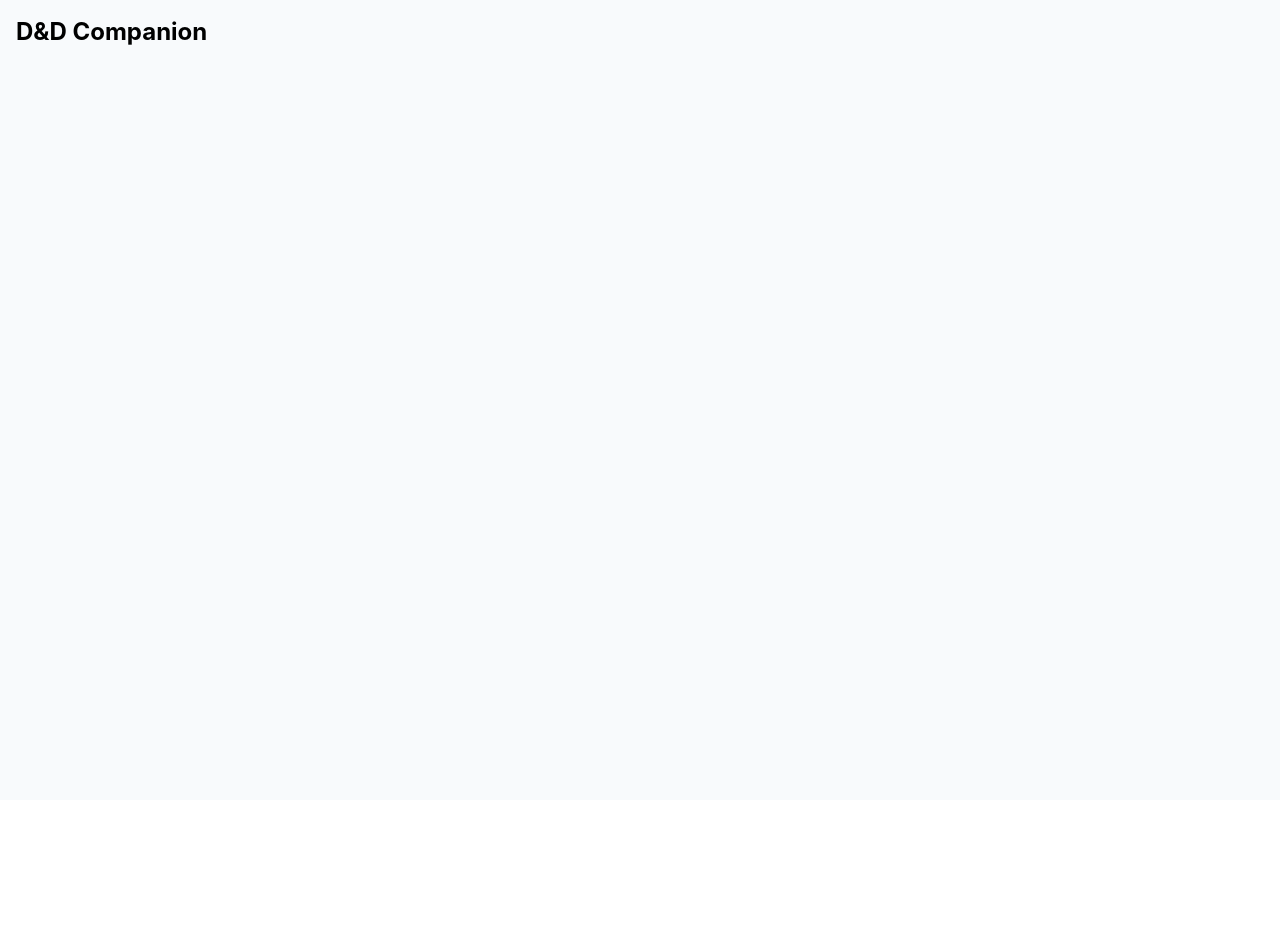
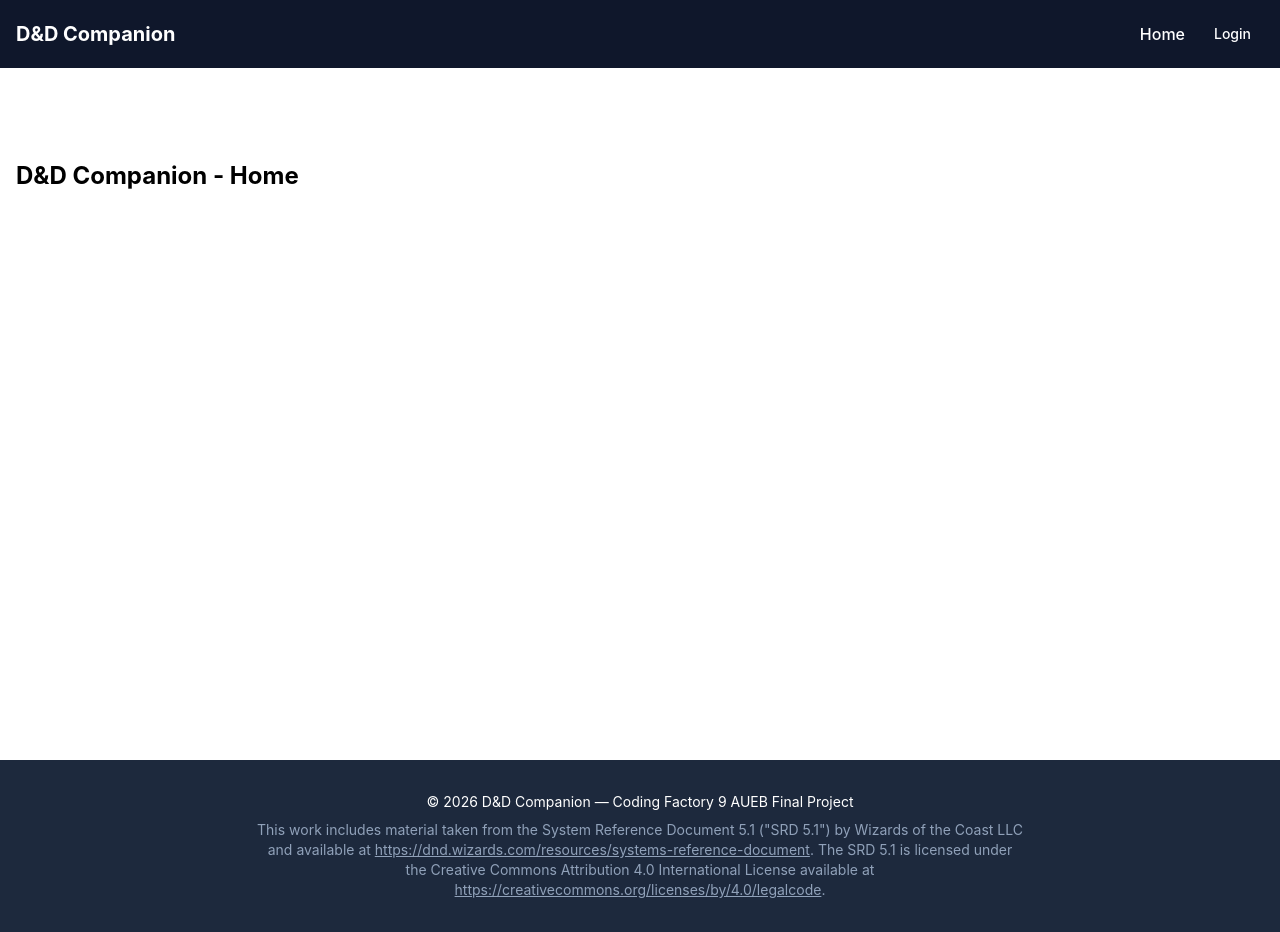
Before and after one commit to SteveKastr/cf9-dnd-companion-frontend, a React (Vite) app: page / in a window 1280 px wide. Before the commit the page ends 800 px from the top, so only its background shows below. Built offline with nearby package versions, Linux system fonts and the light colour scheme; no server answers.

Commit message:
feat: add App routing with Header, Footer, and placeholder pages

```diff
--- a/src/App.tsx
+++ b/src/App.tsx
@@ -1,9 +1,37 @@
+import { Route, Routes } from "react-router-dom"
+import RouterLayout from "@/components/RouterLayout.tsx"
+import HomePage from "@/pages/HomePage.tsx"
+import LoginPage from "@/pages/LoginPage.tsx"
+import RegisterPage from "@/pages/RegisterPage.tsx"
+import RacesPage from "@/pages/RacesPage.tsx"
+import SpellsPage from "@/pages/SpellsPage.tsx"
+import ClassesPage from "@/pages/ClassesPage.tsx"
+import ItemsPage from "@/pages/ItemsPage.tsx"
+import MonstersPage from "@/pages/MonstersPage.tsx"
+import ProtectedRoute from "@/components/ProtectedRoute.tsx"
+import RoleProtectedRoute from "@/components/RoleProtectedRoute.tsx"
+
 function App() {
-  return (
-      <div className="min-h-screen bg-slate-50">
-        <h1 className="text-2xl font-bold p-4">D&D Companion</h1>
-      </div>
-  )
+    return (
+        <Routes>
+            <Route element={<RouterLayout />}>
+                <Route index element={<HomePage />} />
+                <Route path="login" element={<LoginPage />} />
+                <Route path="register" element={<RegisterPage />} />
+
+                <Route element={<ProtectedRoute />}>
+                    <Route path="races" element={<RacesPage />} />
+                    <Route path="spells" element={<SpellsPage />} />
+                    <Route path="classes" element={<ClassesPage />} />
+                    <Route path="items" element={<ItemsPage />} />
+
+                    <Route element={<RoleProtectedRoute allowedRoles={["ADMIN", "GAME_MASTER"]} />}>
+                        <Route path="monsters" element={<MonstersPage />} />
+                    </Route>
+                </Route>
+            </Route>
+        </Routes>
+    )
 }
 
 export default App
--- /dev/null
+++ b/src/components/Footer.tsx
@@ -0,0 +1,26 @@
+const Footer = () => {
+    const currentYear: number = new Date().getFullYear()
+
+    return (
+        <footer className="bg-slate-800 text-white">
+            <div className="container mx-auto py-8 text-center text-sm space-y-2">
+                <p>&copy; {currentYear} D&D Companion — Coding Factory 9 AUEB Final Project</p>
+                <p className="text-slate-400 max-w-3xl mx-auto">
+                    This work includes material taken from the System Reference Document 5.1
+                    ("SRD 5.1") by Wizards of the Coast LLC and available at{" "}
+                    <a href="https://dnd.wizards.com/resources/systems-reference-document" target="_blank" rel="noopener noreferrer" className="underline hover:text-white">
+                        https://dnd.wizards.com/resources/systems-reference-document
+                    </a>
+                    . The SRD 5.1 is licensed under the Creative Commons Attribution 4.0
+                    International License available at{" "}
+                    <a href="https://creativecommons.org/licenses/by/4.0/legalcode" target="_blank" rel="noopener noreferrer" className="underline hover:text-white">
+                        https://creativecommons.org/licenses/by/4.0/legalcode
+                    </a>
+                    .
+                </p>
+            </div>
+        </footer>
+    )
+}
+
+export default Footer
--- /dev/null
+++ b/src/components/Header.tsx
@@ -0,0 +1,34 @@
+import { Link } from "react-router-dom"
+import { AuthButton } from "@/components/AuthButton.tsx"
+import { useAuth } from "@/context/AuthContext.ts"
+
+const Header = () => {
+    const { isAuthenticated, role } = useAuth()
+
+    return (
+        <header className="bg-slate-900 fixed w-full z-50">
+            <div className="container mx-auto px-4 flex items-center justify-between py-4">
+                <Link to="/" className="text-white font-bold text-xl">
+                    D&D Companion
+                </Link>
+                <div className="flex items-center gap-4 text-white font-medium">
+                    <Link to="/">Home</Link>
+                    {isAuthenticated && (
+                        <>
+                            <Link to="/races">Races</Link>
+                            <Link to="/spells">Spells</Link>
+                            <Link to="/classes">Classes</Link>
+                            <Link to="/items">Items</Link>
+                            {(role === "ADMIN" || role === "GAME_MASTER") && (
+                                <Link to="/monsters">Monsters</Link>
+                            )}
+                        </>
+                    )}
+                    <AuthButton />
+                </div>
+            </div>
+        </header>
+    )
+}
+
+export default Header
--- /dev/null
+++ b/src/components/RouterLayout.tsx
@@ -0,0 +1,19 @@
+import Header from "@/components/Header.tsx"
+import Footer from "@/components/Footer.tsx"
+import { Outlet } from "react-router-dom"
+import { Toaster } from "sonner"
+
+const RouterLayout = () => {
+    return (
+        <div>
+            <Header />
+            <main className="container mx-auto min-h-[95vh] pt-36">
+                <Outlet />
+            </main>
+            <Footer />
+            <Toaster />
+        </div>
+    )
+}
+
+export default RouterLayout
--- /dev/null
+++ b/src/pages/ClassesPage.tsx
@@ -0,0 +1,5 @@
+const ClassesPage = () => {
+    return <h1 className="text-2xl font-bold p-4">Classes</h1>
+}
+
+export default ClassesPage
--- /dev/null
+++ b/src/pages/HomePage.tsx
@@ -0,0 +1,5 @@
+const HomePage = () => {
+    return <h1 className="text-2xl font-bold p-4">D&D Companion - Home</h1>
+}
+
+export default HomePage
--- /dev/null
+++ b/src/pages/ItemsPage.tsx
@@ -0,0 +1,5 @@
+const ItemsPage = () => {
+    return <h1 className="text-2xl font-bold p-4">Items</h1>
+}
+
+export default ItemsPage
--- /dev/null
+++ b/src/pages/LoginPage.tsx
@@ -0,0 +1,5 @@
+const LoginPage = () => {
+    return <h1 className="text-2xl font-bold p-4">Login</h1>
+}
+
+export default LoginPage
--- /dev/null
+++ b/src/pages/MonstersPage.tsx
@@ -0,0 +1,5 @@
+const MonstersPage = () => {
+    return <h1 className="text-2xl font-bold p-4">Monsters</h1>
+}
+
+export default MonstersPage
--- /dev/null
+++ b/src/pages/RacesPage.tsx
@@ -0,0 +1,5 @@
+const RacesPage = () => {
+    return <h1 className="text-2xl font-bold p-4">Races</h1>
+}
+
+export default RacesPage
--- /dev/null
+++ b/src/pages/RegisterPage.tsx
@@ -0,0 +1,5 @@
+const RegisterPage = () => {
+    return <h1 className="text-2xl font-bold p-4">Register</h1>
+}
+
+export default RegisterPage
--- /dev/null
+++ b/src/pages/SpellsPage.tsx
@@ -0,0 +1,5 @@
+const SpellsPage = () => {
+    return <h1 className="text-2xl font-bold p-4">Spells</h1>
+}
+
+export default SpellsPage
```
